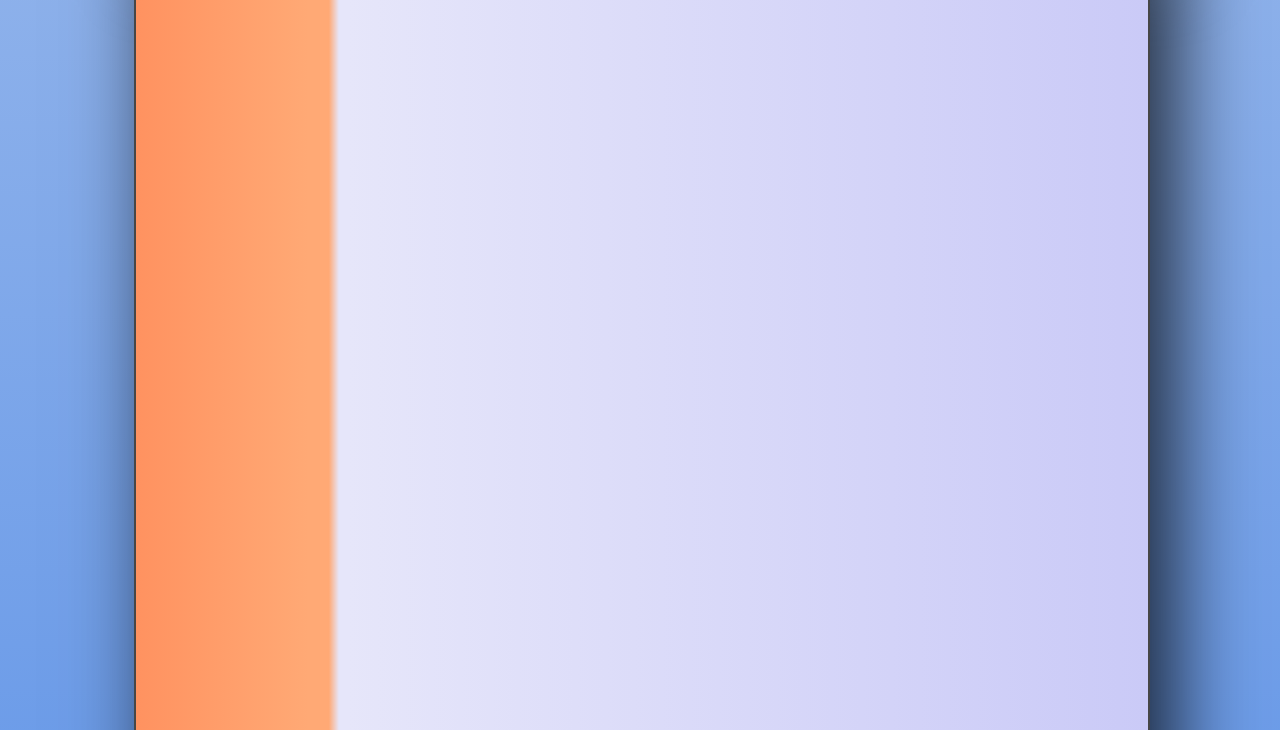
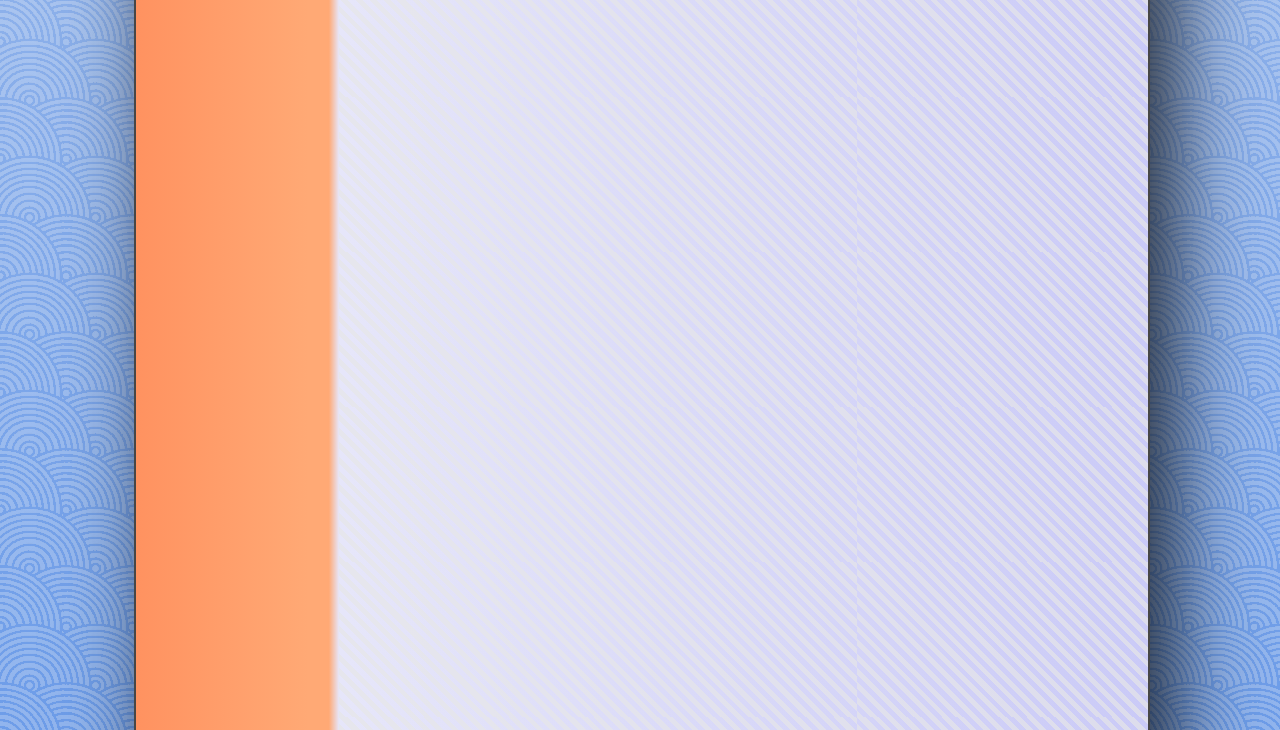
Before and after one commit to asdfMaciej/maciej01-website, a plain HTML site: page template.html in a window 1280 px wide. Shown: the part 134-864 px from the top of the page. Drawn offline with Linux system fonts and the light colour scheme.

Commit message:
I should update template aswell

```diff
--- a/template.html
+++ b/template.html
@@ -7,9 +7,9 @@
 		<style>
 			body {
 				background-color: #92B4EB;
-				background: -moz-linear-gradient(top, #92b4eb 0%, #6195e8 100%); /* FF3.6-15 */
-				background: -webkit-linear-gradient(top, #92b4eb 0%,#6195e8 100%); /* Chrome10-25,Safari5.1-6 */
-				background: linear-gradient(to bottom, #92b4eb 0%,#6195e8 100%); /* W3C, IE10+, FF16+, Chrome26+, Opera12+, Safari7+ */
+				background-image: url("background.png"), -moz-linear-gradient(top, #92b4eb 0%, #6195e8 100%); /* FF3.6-15 */
+				background-image: url("background.png"), -webkit-linear-gradient(top, #92b4eb 0%,#6195e8 100%); /* Chrome10-25,Safari5.1-6 */
+				background-image: url("background.png"), linear-gradient(to bottom, #92b4eb 0%,#6195e8 100%); /* W3C, IE10+, FF16+, Chrome26+, Opera12+, Safari7+ */
 			}
 			#maincontainer {
 				margin: auto;
@@ -76,9 +76,9 @@
 			    position: relative;
 			    float: right;
 			    min-height: 1000px;
-			    background: -moz-linear-gradient(left, #e6e6fa 1%, #cacaf7 100%); /* FF3.6-15 */
-				background: -webkit-linear-gradient(left, #e6e6fa 1%,#cacaf7 100%); /* Chrome10-25,Safari5.1-6 */
-				background: linear-gradient(to right, #e6e6fa 1%,#cacaf7 100%); /* W3C, IE10+, FF16+, Chrome26+, Opera12+, Safari7+ */
+			    background-image: url("text-bg.png"), -moz-linear-gradient(left, #e6e6fa 1%, #cacaf7 100%); /* FF3.6-15 */
+				background-image: url("text-bg.png"), -webkit-linear-gradient(left, #e6e6fa 1%,#cacaf7 100%); /* Chrome10-25,Safari5.1-6 */
+				background-image: url("text-bg.png"), linear-gradient(to right, #e6e6fa 1%,#cacaf7 100%); /* W3C, IE10+, FF16+, Chrome26+, Opera12+, Safari7+ */
 
 			}
 			#footer {
```
